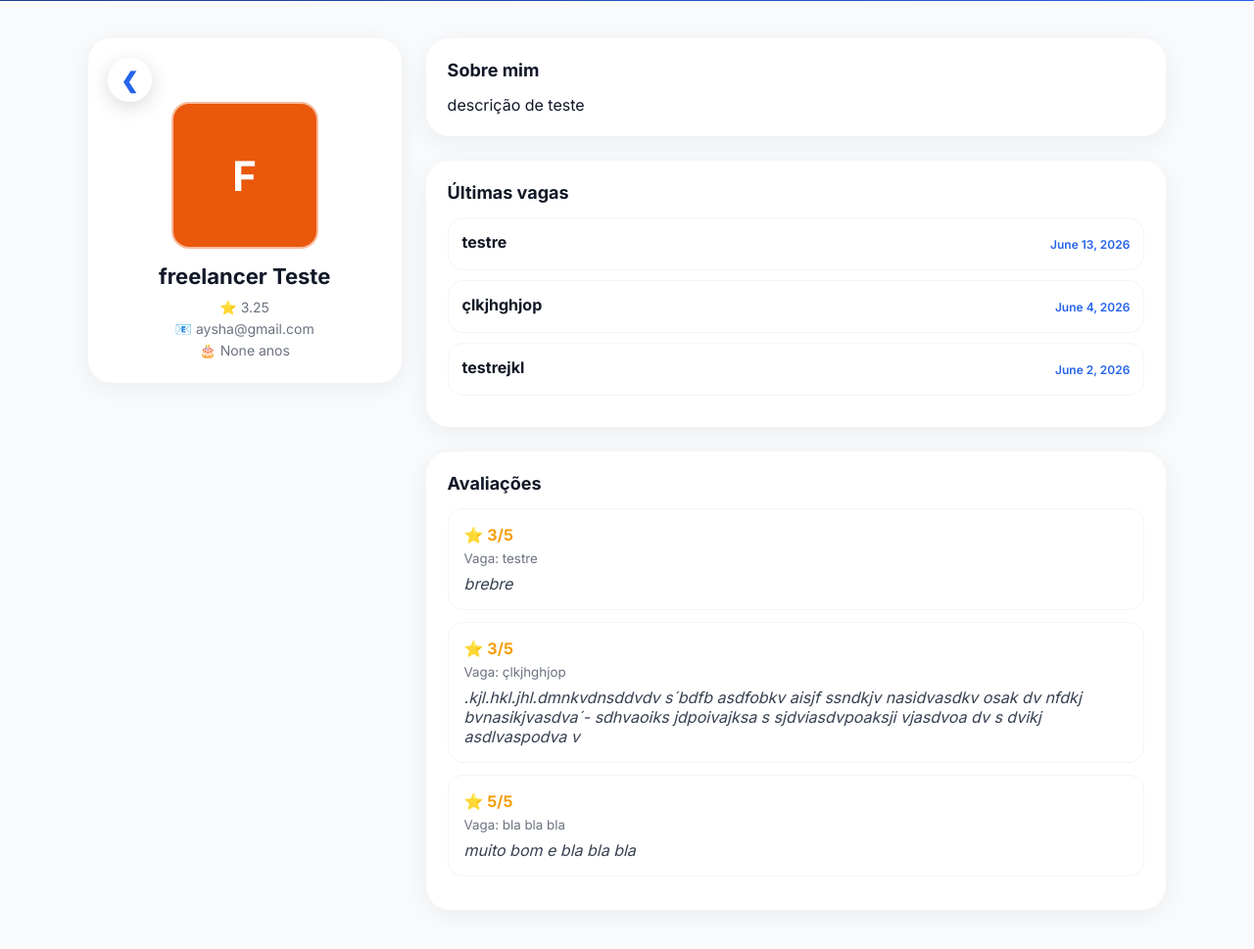
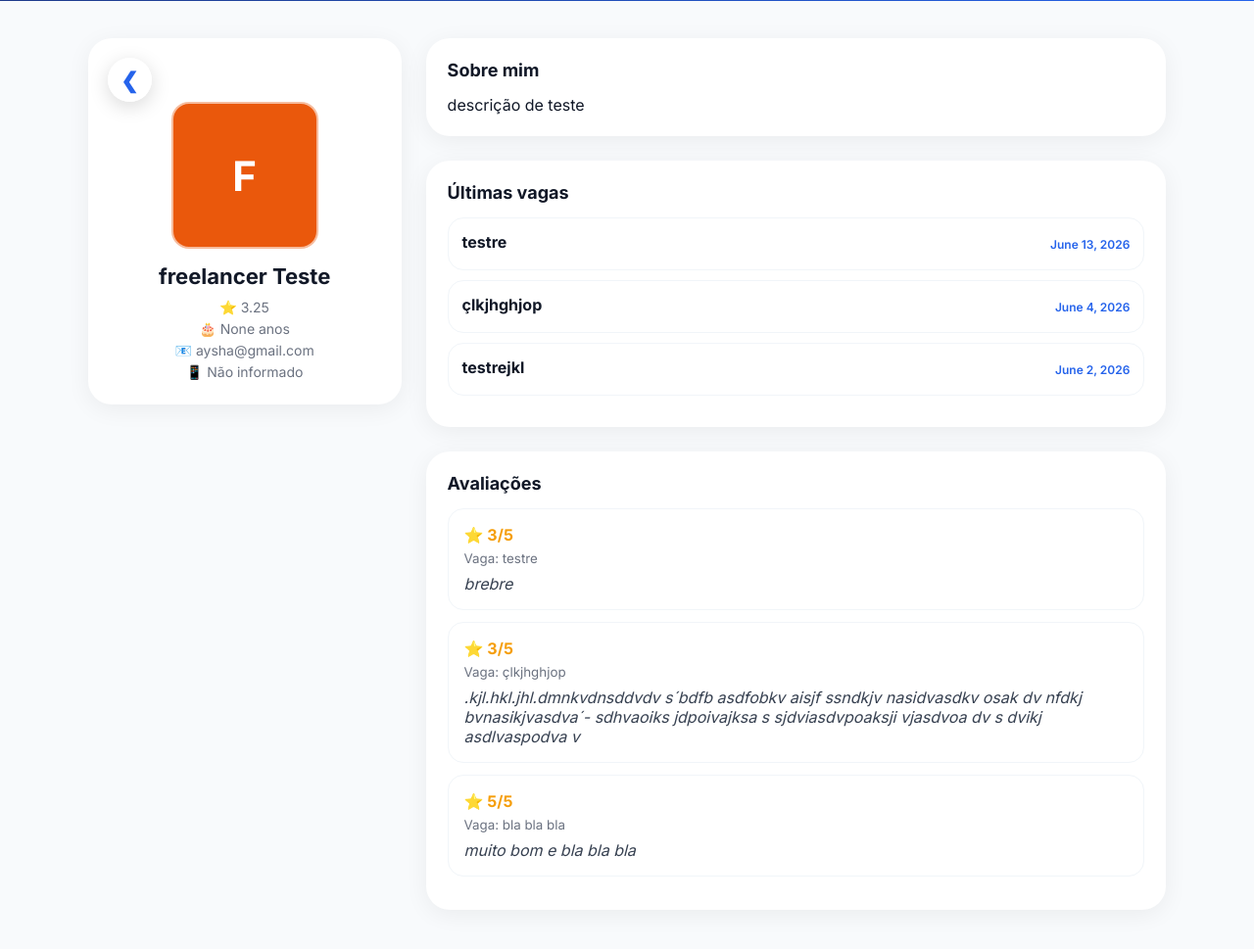
Before and after one commit to Ayshathayna/FreelaJa, a Django app: page /perfis/freelancer/1/1/ in a window 1280 px wide. Shown: the part 71-1040 px from the top of the page at 98% size. Run offline with Django 3.2, Linux system fonts and the light colour scheme; data comes from the database, SQL or seed files in the repository; some libraries are stand-ins or nearby versions.

Commit message:
fix: adiciona mais informações do freelancer no perfil

```diff
--- a/perfis/templates/perfilFreelancer.html
+++ b/perfis/templates/perfilFreelancer.html
@@ -34,8 +34,9 @@
 
             <h1>{{ freelancer.nomeCompleto }}</h1>
             <p> ⭐ {{ freelancer.avaliacao_media|default:"0.0" }}</p>
+            <p> 🎂 {{ freelancer.idade }} anos</p>
             <p> 📧 {{ freelancer.usuario.email }} </p>
-            <p> 🎂 {{ freelancer.idade }} anos</p>
+            <p> 📱 {{ freelancer.celular|default:"Não informado" }}</p>
 
         </div>
 
```
